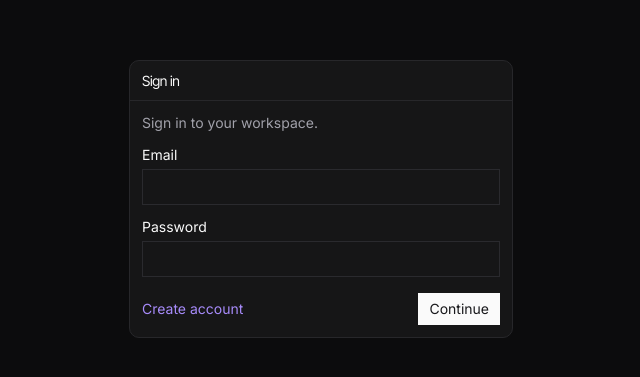
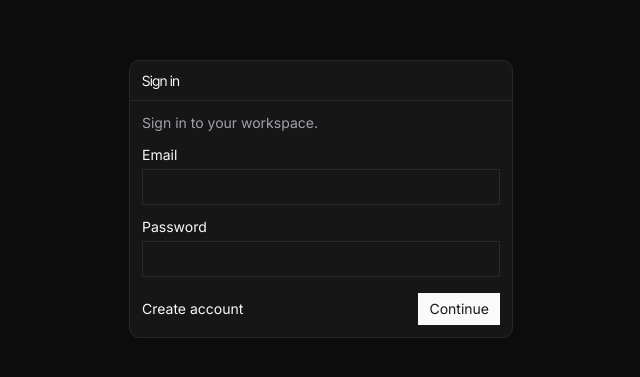
Before and after one commit to platanus-build-night/platanus-build-night-26-mx-pedrofdzl, a Next.js app in the folder frontend/: page /login in a window 1280 px wide. Shown: the part 201-578 px from the top of the page, without its empty margins (319-959 px from the left). Built offline with nearby package versions, Linux system fonts and the light colour scheme; no server answers.

Commit message:
style(frontend): black accent, elegant chart palette, uniform 400 weight

```diff
--- a/frontend/src/app/globals.css
+++ b/frontend/src/app/globals.css
@@ -71,15 +71,15 @@
   --success-foreground: #ffffff;
   --warning: #d97706;
   --warning-foreground: #ffffff;
-  --brand: #7c5cff;
+  --brand: #18181b;
   --border: #e4e4e7;
   --input: #e4e4e7;
-  --ring: #7c5cff;
-  --chart-1: #7c5cff;
-  --chart-2: #2dd4bf;
+  --ring: #18181b;
+  --chart-1: #2563eb;
+  --chart-2: #0891b2;
   --chart-3: #f59e0b;
-  --chart-4: #ec4899;
-  --chart-5: #38bdf8;
+  --chart-4: #e11d48;
+  --chart-5: #64748b;
   --radius: 0.625rem;
 }
 
@@ -104,15 +104,15 @@
   --success-foreground: #052e16;
   --warning: #fbbf24;
   --warning-foreground: #1c1207;
-  --brand: #a78bfa;
+  --brand: #fafafa;
   --border: #27272a;
   --input: #2a2a2e;
-  --ring: #a78bfa;
-  --chart-1: #a78bfa;
-  --chart-2: #2dd4bf;
-  --chart-3: #f59e0b;
-  --chart-4: #f472b6;
-  --chart-5: #38bdf8;
+  --ring: #fafafa;
+  --chart-1: #60a5fa;
+  --chart-2: #22d3ee;
+  --chart-3: #fbbf24;
+  --chart-4: #fb7185;
+  --chart-5: #94a3b8;
 }
 
 @layer base {
@@ -144,3 +144,12 @@
     letter-spacing: -0.01em;
   }
 }
+
+/* No heavy fonts: force a uniform 400 weight across the UI (unlayered, overrides utilities). */
+.font-medium,
+.font-semibold,
+.font-bold,
+strong,
+b {
+  font-weight: 400;
+}
--- a/frontend/src/components/copilot-panel.tsx
+++ b/frontend/src/components/copilot-panel.tsx
@@ -109,7 +109,7 @@ export function CopilotPanel() {
                 className={cn(
                   "max-w-[85%] rounded-lg px-3 py-2 text-sm whitespace-pre-wrap",
                   turn.role === "user"
-                    ? "bg-brand text-white"
+                    ? "bg-primary text-primary-foreground"
                     : "border border-border bg-background",
                 )}
               >
```
